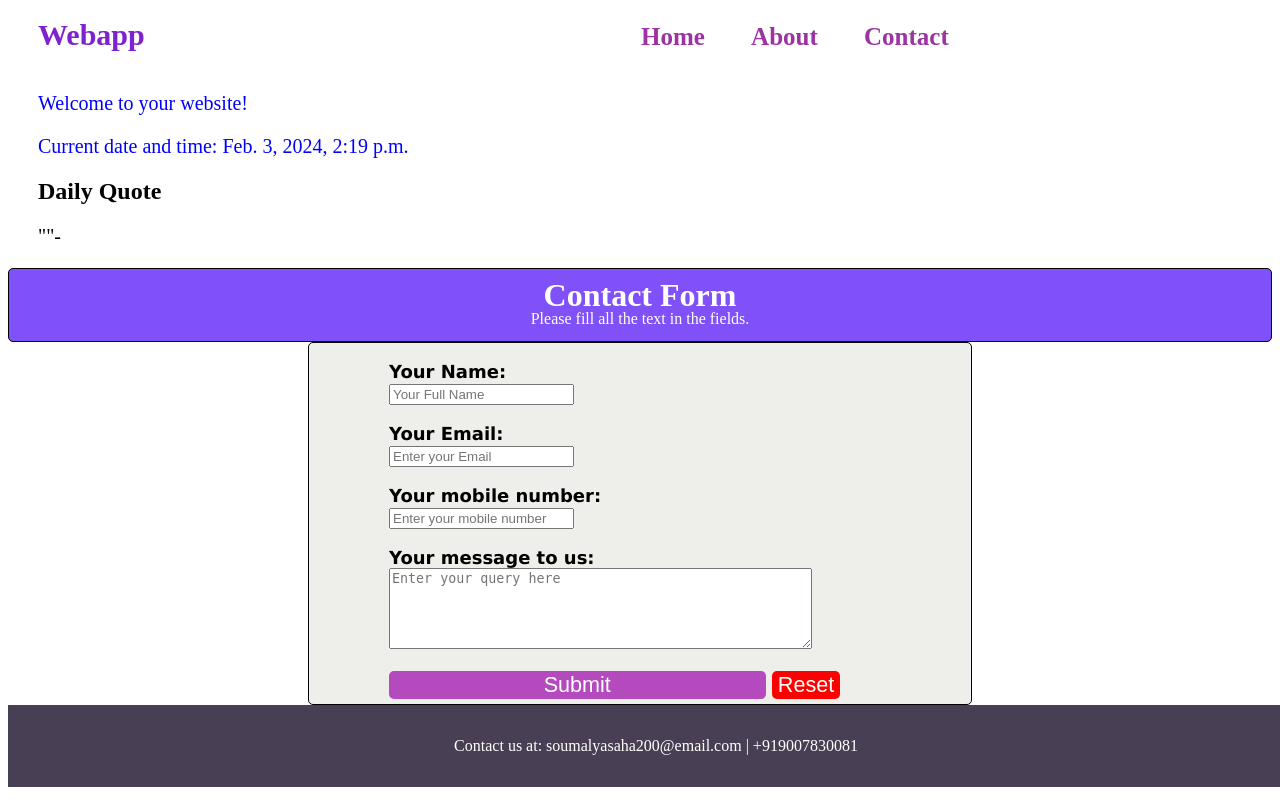
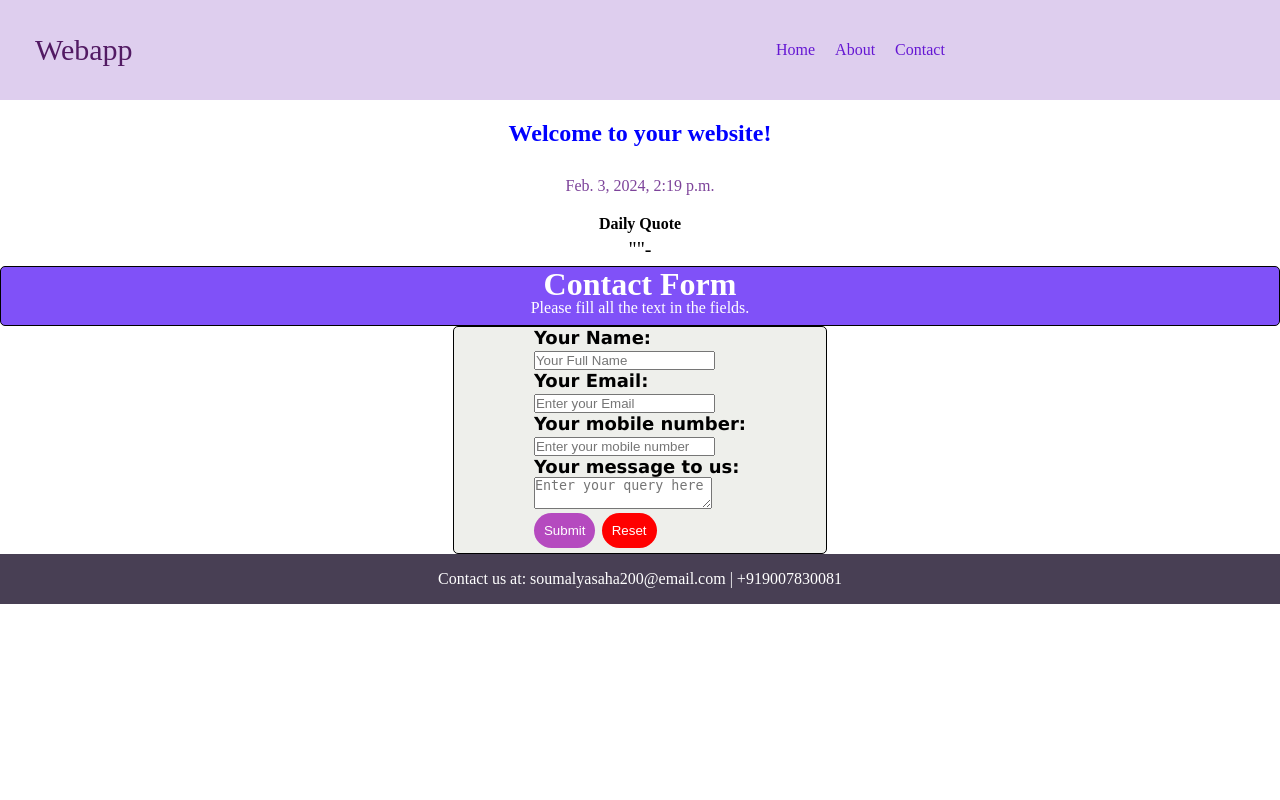
Before and after one commit to soumalya70/Django-Web-Forms-App, a Django app: page / in a window 1280 px wide. Run offline with Django 5.2, Linux system fonts and the light colour scheme; data that the repository does not hold is empty.

Commit message:
Template updated

```diff
--- a/core/base/static/style.css
+++ b/core/base/static/style.css
@@ -1,82 +1,118 @@
-nav{
-    padding: 10px;
-    font-weight: bold;
-    font-size: 25px;
-    margin-bottom: 30px;
-    /* position: fixed; */
+*{
+    margin: 0;
+    padding: 0;
+    box-sizing: border-box;
 }
 a{
-    margin: 20px;
     text-decoration: none;
-    color: rgb(157, 51, 162);
-}
-
-.Icon{
-    font-size: 30px;
-    color: #7e22ce;
-    margin: 10px 470px 220px 20px ;
-}
-.para1{
-    margin: 20px;
-    color: blue;
-    font-size: 20px;
-    margin-left: 30px;
-}
-.quote{
-    margin: 20px;
-    font-size: 20px;
-    margin-left: 30px;
-}
-h2{
-    margin: 20px;
-    margin-left: 30px;
-}
-.form{
-    padding: 0px 300px;
-    font-family: 'Lucida Sans', 'Lucida Sans Regular', 'Lucida Grande', 'Lucida Sans Unicode', Geneva, Verdana, sans-serif;
-    text-decoration: solid;
-    font-weight: 900;
 }
 .messages{
     color: red;
 }
+body {
+    display: grid;
+    grid-template-rows: auto auto auto;
+}
+header nav {
+    display: flex;
+    flex-direction: row ;
+    align-items: center;
+    justify-content: space-between;
+    background-color: rgb(222, 206, 238);
+    padding: 10px;
+    height: 100px;
+}
+nav .logo {
+    font-size: 30px;
+    text-align: center;
 
-.heading {
-    padding: 5px 5px;
+    /* flex: 25%; */
+
+    padding-left: 25px; /* add 1 */
+}
+nav .Icon{
+    color:rgb(82, 26, 99);
+}
+nav .navbar{
+    display: flex;
+    flex-direction: row;
+    border-color: blue;
+
+    /* flex: 75%; */
+    /* padding-right: 50px; */
+    width: 40%; /*add 2 */
+}
+nav .navbar a{
+    color: rgb(101, 23, 211);
+    padding: 10px 10px 10px 10px;
+}
+nav .navbar a:hover{
+    background-color: #ddd;
+    color: black;
+}
+/* main{
+
+} */
+main .hd1 {
+    text-align: center;
+    margin: 20px 0 30px 0;
+    color: blue;
+}
+main .dt {
+    color:rgb(125, 67, 154);
+    margin-bottom: 20px;
+    text-align: center;
+}
+main .quote{
+    text-align: center;
+    margin: 5px 30px;
+    font-size: 20px;
+}
+main .form-container{
+    display: flex;
+    flex-direction: column;
+}
+main .form-container .heading {
     background-color: rgb(128, 81, 248);
-    width: auto;
     color: white;
-    line-height: 10%;
     text-align: center;
     border-radius: 5px;
     border: 1px solid black;
+    padding: 5px 5px;
+    line-height: 1.5em;
 }
-
-form {
+main .form-container .form{
+    display: flex;
+    justify-content: center;
+}
+main .form-container .form form {
     background-color: rgb(238, 239, 235);
     border-radius: 5px;
     border: 1px solid black;
     padding: 0px 80px 5px;
     font-size: large;
+    font-family: 'Lucida Sans', 'Lucida Sans Regular', 'Lucida Grande', 'Lucida Sans Unicode', Geneva, Verdana, sans-serif;
+    text-decoration: solid;
+    font-weight: 900;
 }
-
 input[type="submit"] {
     background-color: rgb(181, 74, 191);
-    font-size: larger;
+    /* font-size: larger; */
     color: white;
-    border-radius: 5px;
+    border-radius: 30px;
     border: none;
     cursor: pointer;
-    width: 75%;
+    padding: 10px;
+    /* width: 75%; */
 }
-
 input[type="reset"] {
     background-color: red;
-    font-size: larger;
+    /* font-size: larger; */
     color: white;
-    border-radius: 5px;
+    border-radius: 30px;
     cursor: pointer;
     border: none;
+    padding: 10px;
 }
 
 input[type="submit"]:hover {
@@ -96,16 +133,6 @@
     bottom: 0;
     width: 100%;
 }
-.mt-5{
-    margin-top: 20px;
-    margin-left: 20px;
-}
-.about {
-    font-family: 'Arial', sans-serif;
-    margin: 0;
-    padding: 0;
-}
-
 .container {
     max-width: 100%;
     margin: 0 auto;
--- a/core/base/templates/base.html
+++ b/core/base/templates/base.html
@@ -11,14 +11,18 @@
 
     </head>
     <body>
-
         <header>
             <nav>
-                <a class=Icon href="#">Webapp</a>
-                <a href="{% url 'home' %}">Home</a>
-                <a href="{% url 'about' %}">About</a>
-                <a href="#contact">Contact</a>
+                <div class="logo">
+                    <a class= "Icon" href="#">Webapp</a>
+                </div>
+                <div class="navbar">
+                    <a class= "home" href="{% url 'home' %}">Home</a>
+                    <a class= "about" href="{% url 'about' %}">About</a>
+                    <a class= "contact" href="#contact">Contact</a>
+                </div>
             </nav>
+        </header>
 
         {% block start %}
 
--- a/core/base/templates/home.html
+++ b/core/base/templates/home.html
@@ -1,10 +1,11 @@
 {% extends "base.html" %}
 {% block start %}
 <main>
-    <p class="para1"> Welcome to your website! </p>
-    <p class="para1">Current date and time: {{ current_time }}</p>
-    <h2>Daily Quote</h2>
+    <h2 class="para1 hd1">Welcome to your website! </h2>
+    <p class="para1 dt">{{ current_time }}</p>
+    <p style="font-weight: bolder; text-align: center;">Daily Quote</p>
     <p class="quote">"{{ random_quote }}"- {{author}}</p>
+    <div class="form-container">
         <div class="heading">
             <h1>Contact Form</h1>
             <p id="Subheading">Please fill all the text in the fields.</p>
@@ -36,13 +37,12 @@
                 </p>
                 <p class="message">
                     Your message to us:<br>
-            <textarea name="message" id="" cols="50" rows="5" placeholder="Enter your query here"></textarea>
+                    <textarea name="message" id="" placeholder="Enter your query here"></textarea>
                 </p>
                 <input type="submit" value="Submit"> <input type="reset" value="Reset">
             </form>
         </div>
-
-
+    </div>
 </main>
 
 {% endblock %}
```
Also changed, not shown: other parts of core/base/static/style.css (+10 -30 lines). Lines whose indentation alone changed are shown as unchanged.
